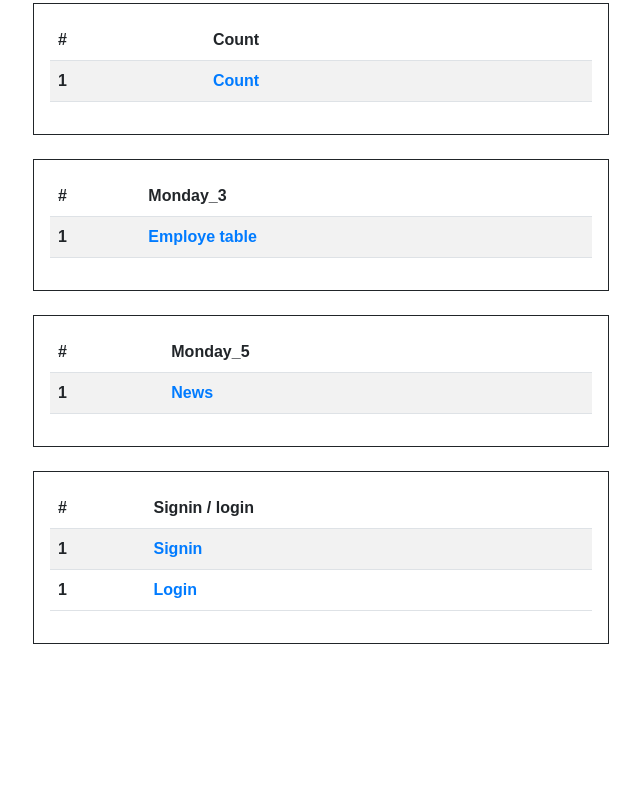
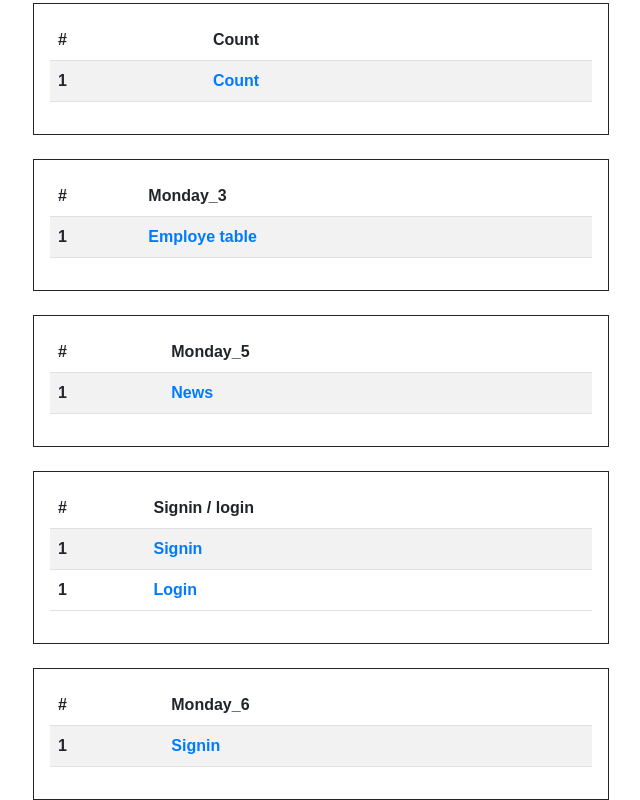
Before and after one commit to Urvesh0069/JS, a plain HTML site: page index.html in a window 1280 px wide. Shown: the part 2988-3788 px from the top of the page, without its empty margins (319-959 px from the left). Before the commit the page ends 3632 px from the top, so only its background shows below. Drawn offline with nearby package versions, Linux system fonts and the light colour scheme.

Commit message:
Update index.html

```diff
--- a/index.html
+++ b/index.html
@@ -412,6 +412,23 @@
         </table>
     </div>
 
+    <div class="container border border-dark p-3 mt-4">
+        <table class="table table-striped">
+            <thead>
+                <tr>
+                    <th scope="col">#</th>
+                    <th scope="col">Monday_6</th>
+                </tr>
+            </thead>
+            <tbody>
+                <tr>
+                    <th scope="row">1</th>
+                    <td><a href="./Monday_6/signin.html">Signin</a></td>
+                </tr>
+            </tbody>
+        </table>
+    </div>
+
 
 
     <script src="https://cdn.jsdelivr.net/npm/bootstrap@5.3.0/dist/js/bootstrap.bundle.min.js"></script>
```
